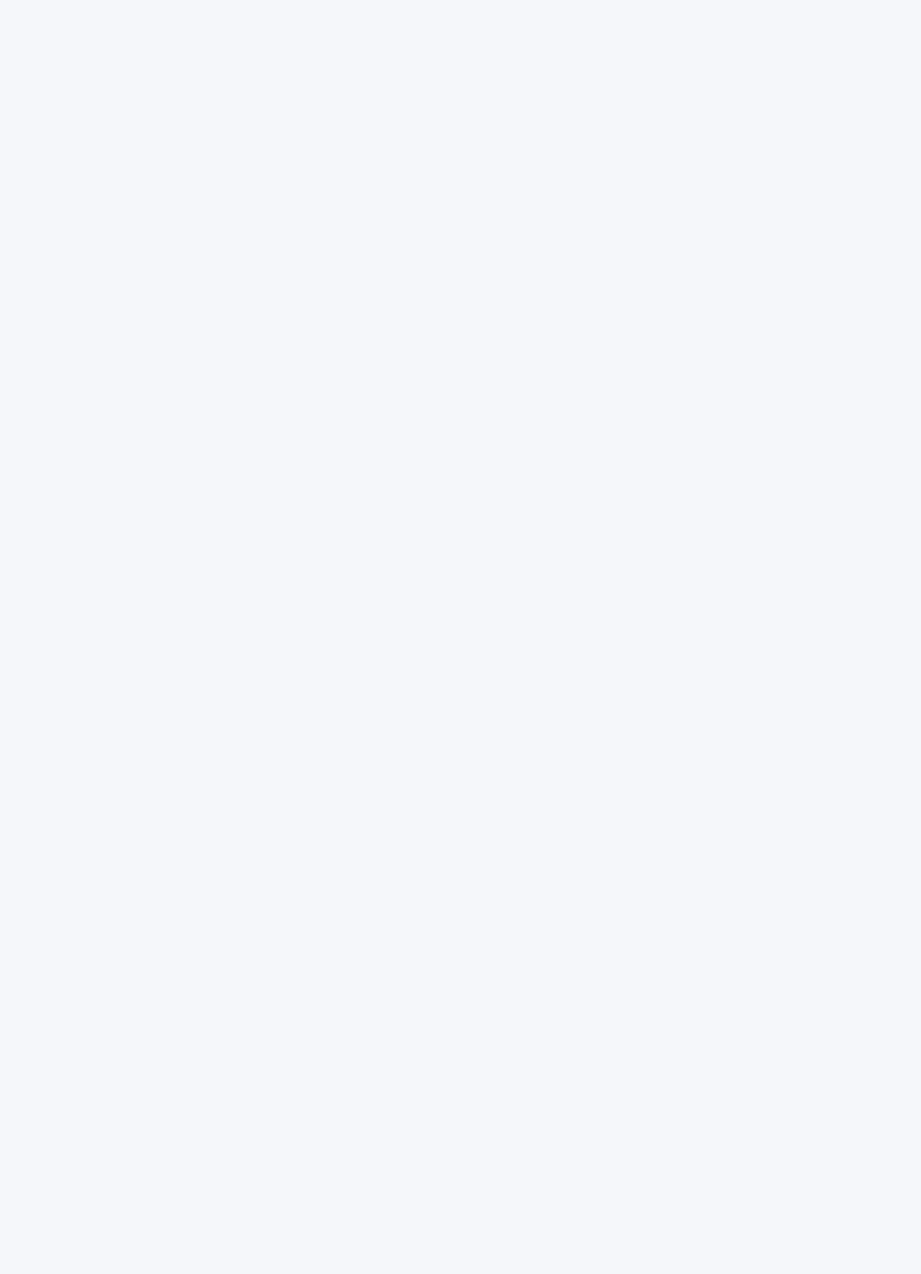
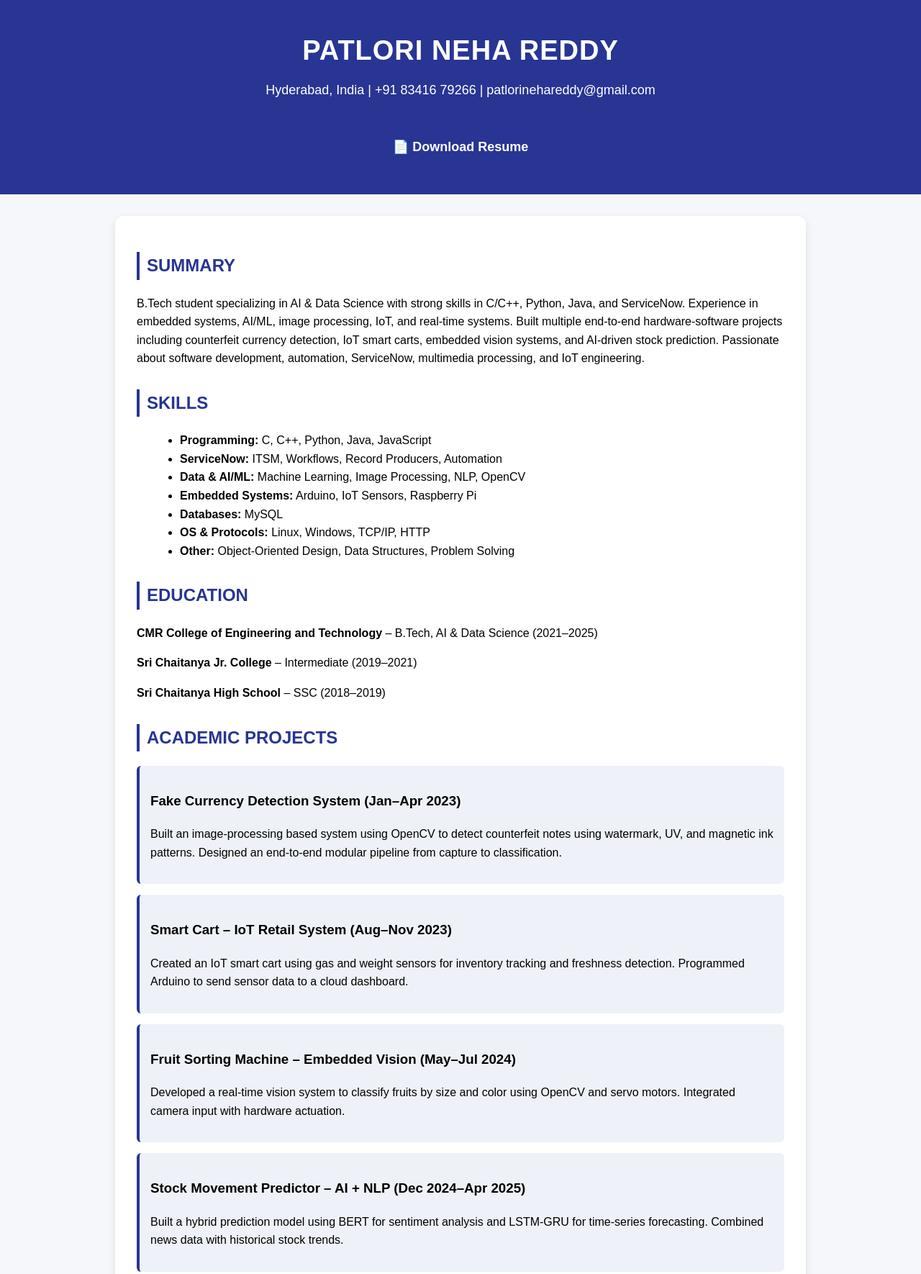
Before and after one commit to patlorinehar-glitch/portfolio, a plain HTML site: page index.html in a window 1280 px wide. Shown: the top 1770 px of the page at 72% size. Before the commit the page ends 800 px from the top, so only its background shows below. Drawn offline with Linux system fonts and the light colour scheme.

Commit message:
Update index.html

```diff
--- a/index.html
+++ b/index.html
@@ -41,4 +41,140 @@
     .container {
       max-width: 900px;
       margin: 30px auto;
-      backgro
+      background: white;
+      padding: 30px;
+      border-radius: 12px;
+      box-shadow: 0 4px 12px rgba(0,0,0,0.1);
+    }
+    h2 {
+      color: #283593;
+      border-left: 4px solid #283593;
+      padding-left: 10px;
+    }
+    .section {
+      margin-bottom: 30px;
+    }
+    ul {
+      margin: 10px 0 0 20px;
+    }
+    .project, .cert {
+      background: #eef1f7;
+      padding: 15px;
+      border-left: 4px solid #283593;
+      border-radius: 6px;
+      margin-bottom: 15px;
+    }
+  </style>
+</head>
+
+<body>
+
+  <div class="header">
+    <h1>PATLORI NEHA REDDY</h1>
+    <p>Hyderabad, India | +91 83416 79266 | patlorinehareddy@gmail.com</p>
+
+    <!-- RESUME BUTTON -->
+    <a href="https://drive.google.com/file/d/1jLr23RlcrJ8InRqGiaVVEAhwnutJoVSW/view?usp=sharing"
+       target="_blank"
+       class="resume-btn">
+       📄 Download Resume
+    </a>
+  </div>
+
+  <div class="container">
+
+    <!-- SUMMARY -->
+    <div class="section">
+      <h2>SUMMARY</h2>
+      <p>
+        B.Tech student specializing in AI & Data Science with strong skills in C/C++, Python, Java, and ServiceNow.
+        Experience in embedded systems, AI/ML, image processing, IoT, and real-time systems.
+        Built multiple end-to-end hardware-software projects including counterfeit currency detection, IoT smart carts,
+        embedded vision systems, and AI-driven stock prediction.
+        Passionate about software development, automation, ServiceNow, multimedia processing, and IoT engineering.
+      </p>
+    </div>
+
+    <!-- SKILLS -->
+    <div class="section">
+      <h2>SKILLS</h2>
+      <ul>
+        <li><strong>Programming:</strong> C, C++, Python, Java, JavaScript</li>
+        <li><strong>ServiceNow:</strong> ITSM, Workflows, Record Producers, Automation</li>
+        <li><strong>Data & AI/ML:</strong> Machine Learning, Image Processing, NLP, OpenCV</li>
+        <li><strong>Embedded Systems:</strong> Arduino, IoT Sensors, Raspberry Pi</li>
+        <li><strong>Databases:</strong> MySQL</li>
+        <li><strong>OS & Protocols:</strong> Linux, Windows, TCP/IP, HTTP</li>
+        <li><strong>Other:</strong> Object-Oriented Design, Data Structures, Problem Solving</li>
+      </ul>
+    </div>
+
+    <!-- EDUCATION -->
+    <div class="section">
+      <h2>EDUCATION</h2>
+      <p><strong>CMR College of Engineering and Technology</strong> – B.Tech, AI & Data Science (2021–2025)</p>
+      <p><strong>Sri Chaitanya Jr. College</strong> – Intermediate (2019–2021)</p>
+      <p><strong>Sri Chaitanya High School</strong> – SSC (2018–2019)</p>
+    </div>
+
+    <!-- PROJECTS -->
+    <div class="section">
+      <h2>ACADEMIC PROJECTS</h2>
+
+      <div class="project">
+        <h3>Fake Currency Detection System (Jan–Apr 2023)</h3>
+        <p>Built an image-processing based system using OpenCV to detect counterfeit notes using watermark, UV, and magnetic ink patterns. Designed an end-to-end modular pipeline from capture to classification.</p>
+      </div>
+
+      <div class="project">
+        <h3>Smart Cart – IoT Retail System (Aug–Nov 2023)</h3>
+        <p>Created an IoT smart cart using gas and weight sensors for inventory tracking and freshness detection. Programmed Arduino to send sensor data to a cloud dashboard.</p>
+      </div>
+
+      <div class="project">
+        <h3>Fruit Sorting Machine – Embedded Vision (May–Jul 2024)</h3>
+        <p>Developed a real-time vision system to classify fruits by size and color using OpenCV and servo motors. Integrated camera input with hardware actuation.</p>
+      </div>
+
+      <div class="project">
+        <h3>Stock Movement Predictor – AI + NLP (Dec 2024–Apr 2025)</h3>
+        <p>Built a hybrid prediction model using BERT for sentiment analysis and LSTM-GRU for time-series forecasting. Combined news data with historical stock trends.</p>
+      </div>
+
+    </div>
+
+    <!-- CERTIFICATIONS -->
+    <div class="section">
+      <h2>CERTIFICATIONS</h2>
+
+      <div class="cert">
+        <p><strong>Networking Virtual Internship – AICTE + Juniper Networks</strong><br>
+        Learned Junos OS, routers, switches, and fundamentals of network infrastructure.</p>
+      </div>
+
+      <div class="cert">
+        <p><strong>Data Analytics – Cisco Networking Academy</strong><br>
+        Hands-on learning of Excel, SQL, Tableau, and analytics workflows.</p>
+      </div>
+
+      <div class="cert">
+        <p><strong>Data Science Training – Devtown</strong><br>
+        Training in data cleaning, analysis, machine learning, and visualization.</p>
+      </div>
+
+      <div class="cert">
+        <p><strong>Cybersecurity Fundamentals (EDU-102) – Zscaler Academy</strong><br>
+        Gained insights into cybersecurity concepts and protection methods.</p>
+      </div>
+
+      <div class="cert">
+        <p><strong>Data Analytics Essentials – Cisco</strong><br>
+        Learned data wrangling, statistics, visualization, and decision-making analysis.</p>
+      </div>
+
+    </div>
+
+  </div>
+
+</body>
+</html>
```
